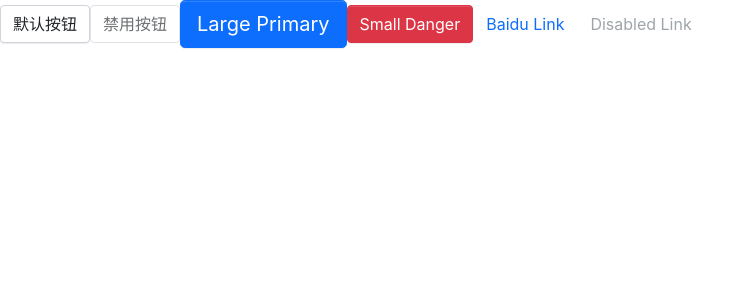
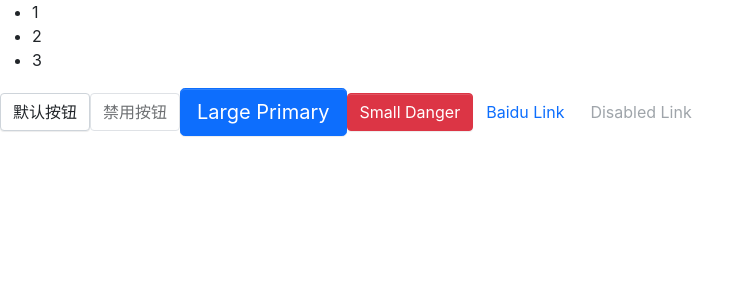
Before and after one commit to Bi8bo-xx/study-vikingship-components, a React (Create React App) app: page / in a window 1280 px wide. Shown: the top 300 px of the page, without its empty margins (0-755 px from the left). Built offline with nearby package versions, Linux system fonts and the light colour scheme.

Commit message:
feat: menu 基本实现

```diff
--- a/src/App.tsx
+++ b/src/App.tsx
@@ -1,9 +1,19 @@
 import { FC } from 'react';
 import Button from './components/Button/button';
 import { ButtonSize, ButtonType } from './components/Button/types';
+import Menu from './components/Menu/menu';
+import MenuItem from './components/Menu/menuItem';
 
 const App: FC = () => {
   return (
+    <div>
+      <div>
+        <Menu defaultIndex={0} onSelect={(index) => console.log(index)}>
+          <MenuItem index={1}>1</MenuItem>
+          <MenuItem index={2}>2</MenuItem>
+          <MenuItem index={3}>3</MenuItem>
+        </Menu>
+      </div>
       <div>
         <Button>默认按钮</Button>
         <Button disabled>禁用按钮</Button>
@@ -20,6 +30,7 @@ const App: FC = () => {
           Disabled Link
         </Button>
       </div>
+    </div>
   );
 };
 
--- /dev/null
+++ b/src/components/Menu/menu.tsx
@@ -0,0 +1,39 @@
+import { FC, createContext, useState } from 'react';
+import classNames from 'classnames';
+import { IMenuContext, MenuProps } from './types';
+
+const MenuContext = createContext<IMenuContext>({ index: 0 });
+
+const Menu: FC<MenuProps> = (props) => {
+  const { className, mode, style, children, defaultIndex, onSelect } = props;
+  const [currentActive, setActive] = useState(defaultIndex);
+  const classes = classNames('menu', className, {
+    'menu-vertical': mode === 'vertical',
+    'menu-horizontal': mode !== 'vertical',
+  });
+  const handleClick = (index: number) => {
+    setActive(index);
+    if (onSelect) {
+      onSelect(index);
+    }
+  };
+  const passedContext: IMenuContext = {
+    index: currentActive ? currentActive : 0,
+    onSelect: handleClick,
+  };
+  return (
+    <ul className={classes} style={style}>
+      <MenuContext.Provider value={passedContext}>
+        {children}
+      </MenuContext.Provider>
+    </ul>
+  );
+};
+
+Menu.defaultProps = {
+  defaultIndex: 0,
+  mode: 'horizontal',
+};
+
+export { MenuContext as MenuContenxt };
+export default Menu;
--- /dev/null
+++ b/src/components/Menu/menuItem.tsx
@@ -0,0 +1,29 @@
+import { FC, useContext } from 'react';
+import classNames from 'classnames';
+import { MenuItemProps } from './types';
+import { MenuContenxt } from './menu';
+
+const MenuItem: FC<MenuItemProps> = (props) => {
+  const { index, disabled, className, style, children } = props;
+  const context = useContext(MenuContenxt);
+  const classes = classNames('menu-item', className, {
+    'is-disabled': disabled,
+    'is-active': context.index === index,
+  });
+  const handleClick = () => {
+    if (context.onSelect && !disabled) {
+      context.onSelect(index);
+    }
+  };
+  return (
+    <li className={classes} style={style} onClick={handleClick}>
+      {children}
+    </li>
+  );
+};
+
+MenuItem.defaultProps = {
+  disabled: false,
+};
+
+export default MenuItem;
--- /dev/null
+++ b/src/components/Menu/types.ts
@@ -0,0 +1,28 @@
+import React, { CSSProperties, ReactNode } from 'react';
+
+type MenuMode = 'horizontal' | 'vertical';
+type SelectCallback = (selectIndex: number) => void;
+
+interface MenuProps {
+  defaultIndex?: number;
+  className?: string;
+  mode?: MenuMode;
+  style?: CSSProperties;
+  onSelect?: SelectCallback;
+  children: ReactNode;
+}
+
+interface IMenuContext {
+  index: number;
+  onSelect?: SelectCallback;
+}
+
+interface MenuItemProps {
+  index: number;
+  disabled?: boolean;
+  className?: string;
+  style?: CSSProperties;
+  children: ReactNode;
+}
+
+export type { MenuProps, IMenuContext, MenuItemProps };
```
Also changed, not shown: src/components/Menu/__style.scss (added), 1 other file (tests, documents, lock files or other folders). Lines whose indentation alone changed are shown as unchanged.
